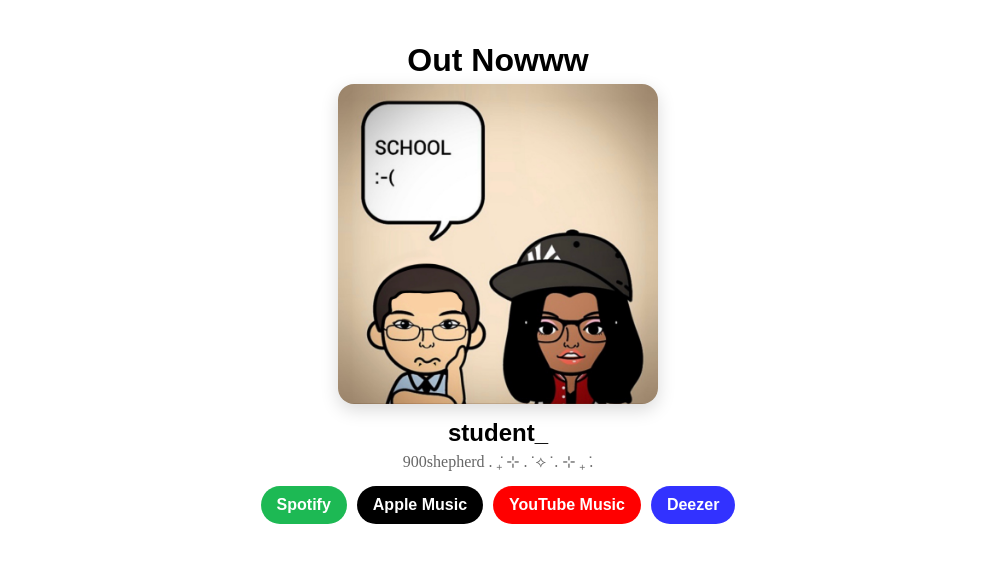
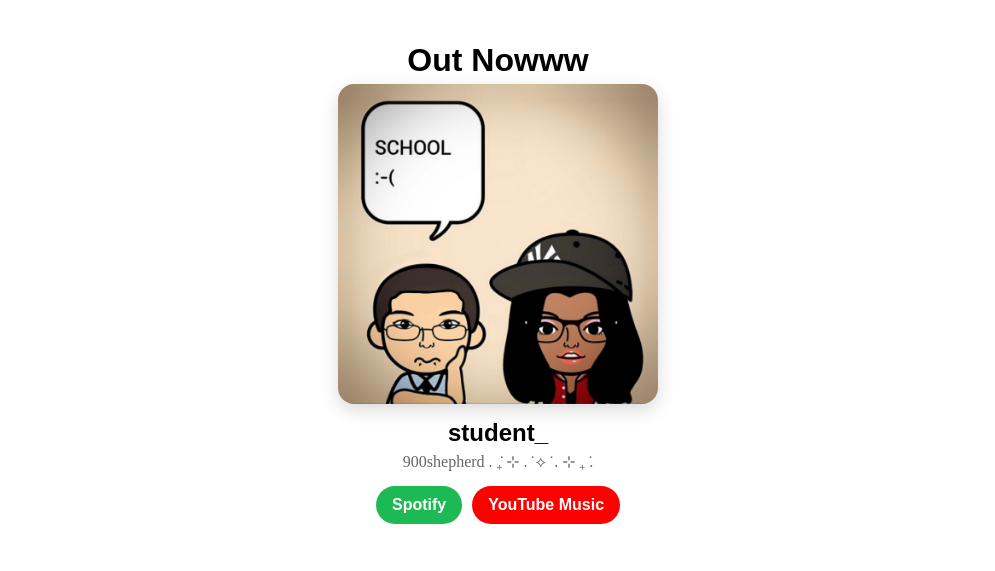
Before and after one commit to healthew0rld/healthew0rld.github.io, a plain HTML site: page index.html in a window 1280 px wide. Shown: the part 840-1411 px from the top of the page, without its empty margins (142-1137 px from the left). Drawn offline with Linux system fonts and the light colour scheme.

Commit message:
Update index.html

```diff
--- a/index.html
+++ b/index.html
@@ -60,10 +60,10 @@
   <h2 style="margin:15px 0 5px; font-family:sans-serif;">student_</h2>
   <p style="color:#666; margin:0 0 15px;">900shepherd . ݁₊ ⊹ . ݁ ⟡ ݁ . ⊹ ₊ ݁.</p>
   <div style="display:flex; justify-content:center; flex-wrap:wrap; gap:10px;">
-    <a href="#" target="_blank" style="text-decoration:none; background:#1DB954; color:#fff; padding:10px 16px; border-radius:50px; font-weight:bold; font-family:sans-serif;">Spotify</a>
-    <a href="#" target="_blank" style="text-decoration:none; background:#000; color:#fff; padding:10px 16px; border-radius:50px; font-weight:bold; font-family:sans-serif;">Apple Music</a>
-    <a href="#" target="_blank" style="text-decoration:none; background:#FF0000; color:#fff; padding:10px 16px; border-radius:50px; font-weight:bold; font-family:sans-serif;">YouTube Music</a>
-    <a href="#" target="_blank" style="text-decoration:none; background:#3232FF; color:#fff; padding:10px 16px; border-radius:50px; font-weight:bold; font-family:sans-serif;">Deezer</a>
+    <a href="https://open.spotify.com/track/1BEsetvTCtqyA0qiEvS94u?si=048ba3071b304cb0" target="_blank" style="text-decoration:none; background:#1DB954; color:#fff; padding:10px 16px; border-radius:50px; font-weight:bold; font-family:sans-serif;">Spotify</a>
+    <a href="https://music.youtube.com/playlist?list=OLAK5uy_l7DdAqFDgYPj_4yoO-KG5k_Fse48XIPhI&si=g1Px1KsM7SErlLOh" target="_blank" style="text-decoration:none; background:#FF0000; color:#fff; padding:10px 16px; border-radius:50px; font-weight:bold; font-family:sans-serif;">YouTube Music</a>
+    <!-- <a href="#" target="_blank" style="text-decoration:none; background:#000; color:#fff; padding:10px 16px; border-radius:50px; font-weight:bold; font-family:sans-serif;">Apple Music</a> -->
+   <!-- <a href="#" target="_blank" style="text-decoration:none; background:#3232FF; color:#fff; padding:10px 16px; border-radius:50px; font-weight:bold; font-family:sans-serif;">Deezer</a> -->
   </div>
 </div>
 
```
